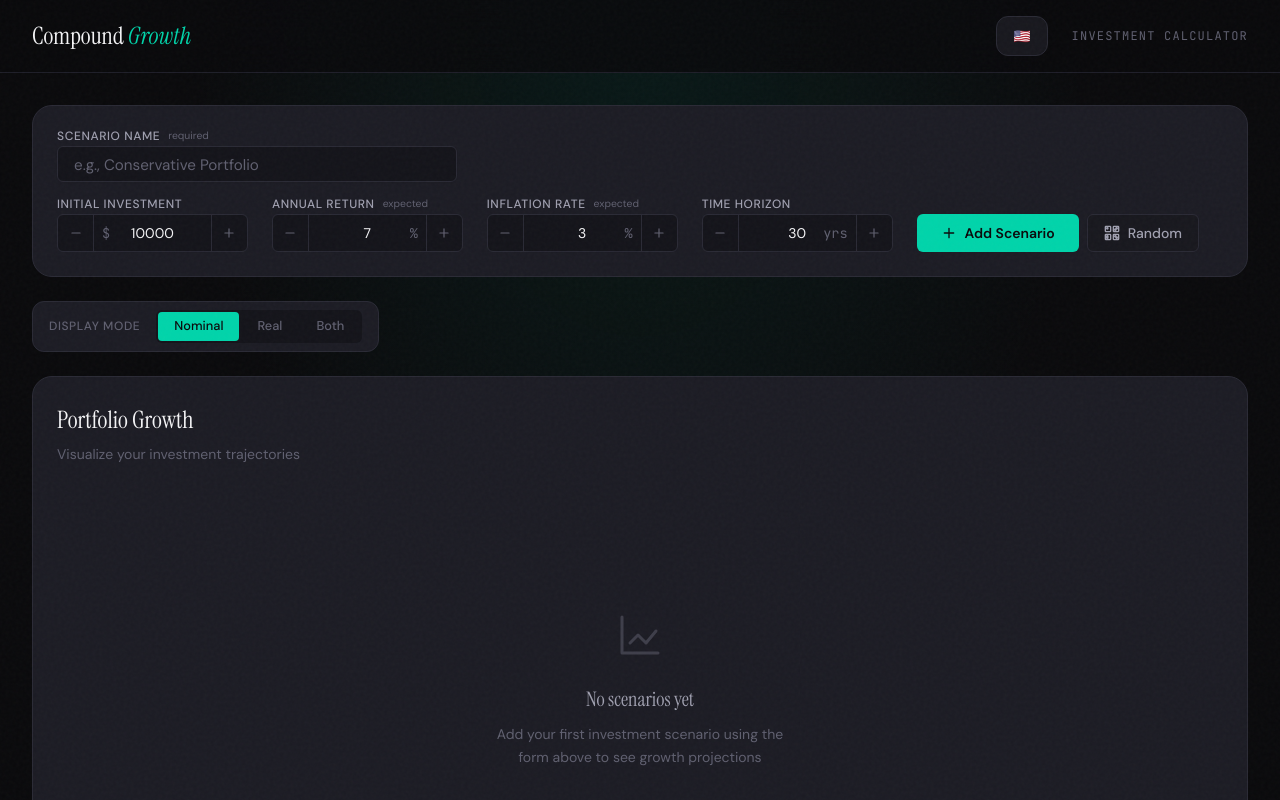
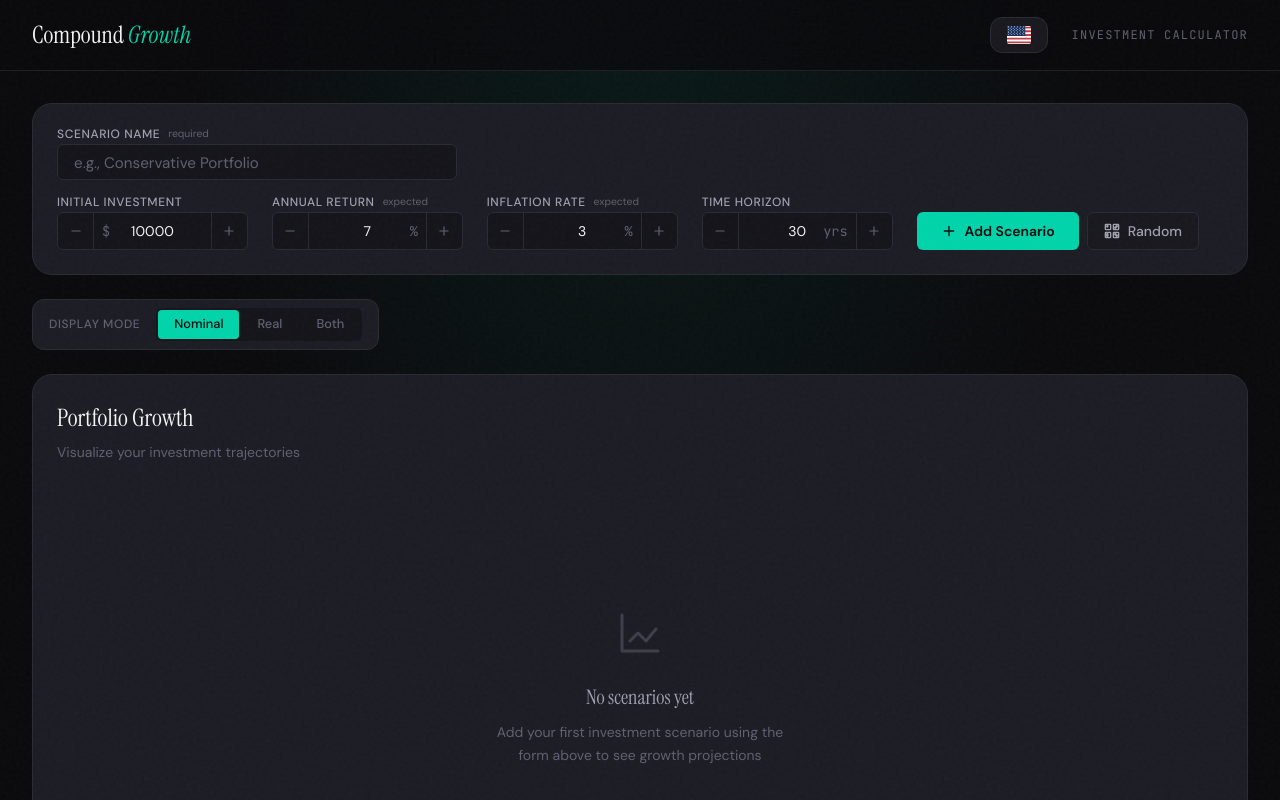
Before and after one commit to kaminskypavel/compound-interest-calculator, a React (Vite) app: page / in a window 1280 px wide. Shown: the top 800 px of the page. Built offline with nearby package versions, Linux system fonts and the light colour scheme.

Commit message:
feat: add flag icons for language toggle; enhance form validation messages

```diff
--- a/src/App.css
+++ b/src/App.css
@@ -112,7 +112,13 @@
 .btn-lang:hover {
   background: var(--color-bg-input);
   border-color: var(--color-accent);
-  color: var(--color-accent);
+}
+
+.flag-icon {
+  width: 24px;
+  height: 18px;
+  object-fit: cover;
+  border-radius: 2px;
 }
 
 /* Main Layout */
--- a/src/App.tsx
+++ b/src/App.tsx
@@ -72,7 +72,11 @@ function App() {
           </div>
           <div className="header-actions">
             <button onClick={toggleLanguage} className="btn-lang" title={language === 'en' ? 'Switch to Hebrew' : 'Switch to English'}>
-              {language === 'en' ? '🇺🇸' : '🇮🇱'}
+              <img
+                src={`${import.meta.env.BASE_URL}flags/${language === 'en' ? 'us' : 'il'}.svg`}
+                alt={language === 'en' ? 'English' : 'עברית'}
+                className="flag-icon"
+              />
             </button>
             {scenarios.length > 0 && (
               <>
--- a/src/components/CalculatorForm.tsx
+++ b/src/components/CalculatorForm.tsx
@@ -1,3 +1,4 @@
+import { useMemo } from 'react';
 import { useForm, type SubmitHandler } from 'react-hook-form';
 import { zodResolver } from '@hookform/resolvers/zod';
 import { z } from 'zod';
@@ -14,15 +15,16 @@ import {
 import type { CalculatorInputs } from '../types';
 import { useI18nStore } from '../stores/i18nStore';
 
-const formSchema = z.object({
-  scenarioName: z.string().min(1, 'Name is required'),
-  initialInvestment: z.number().min(0, 'Must be positive'),
-  annualReturn: z.number().min(0).max(100),
-  inflationRate: z.number().min(0).max(100),
-  years: z.number().min(1).max(100),
-});
+const createFormSchema = (t: { nameRequired: string; mustBePositive: string }) =>
+  z.object({
+    scenarioName: z.string().min(1, t.nameRequired),
+    initialInvestment: z.number().min(0, t.mustBePositive),
+    annualReturn: z.number().min(0).max(100),
+    inflationRate: z.number().min(0).max(100),
+    years: z.number().min(1).max(100),
+  });
 
-type FormValues = z.infer<typeof formSchema>;
+type FormValues = z.infer<ReturnType<typeof createFormSchema>>;
 
 interface Props {
   onCalculate: (inputs: CalculatorInputs, name: string) => void;
@@ -94,6 +96,8 @@ function NumberInput({ value, onChange, min = 0, max, step = 1, prefix, suffix }
 
 export function CalculatorForm({ onCalculate }: Props) {
   const { t } = useI18nStore();
+
+  const formSchema = useMemo(() => createFormSchema(t), [t]);
 
   const form = useForm<FormValues>({
     resolver: zodResolver(formSchema),
--- a/src/stores/i18nStore.ts
+++ b/src/stores/i18nStore.ts
@@ -22,6 +22,7 @@ interface TranslationStrings {
   addScenario: string;
   random: string;
   nameRequired: string;
+  mustBePositive: string;
   displayMode: string;
   nominal: string;
   real: string;
@@ -64,6 +65,7 @@ export const translations: Record<Language, TranslationStrings> = {
     addScenario: 'Add Scenario',
     random: 'Random',
     nameRequired: 'Name is required',
+    mustBePositive: 'Must be positive',
 
     // Display Mode
     displayMode: 'Display Mode',
@@ -117,6 +119,7 @@ export const translations: Record<Language, TranslationStrings> = {
     addScenario: 'הוסף תרחיש',
     random: 'אקראי',
     nameRequired: 'נדרש שם',
+    mustBePositive: 'חייב להיות חיובי',
 
     // Display Mode
     displayMode: 'מצב תצוגה',
```
Also changed, not shown: public/flags/il.svg (added), public/flags/us.svg (added).
